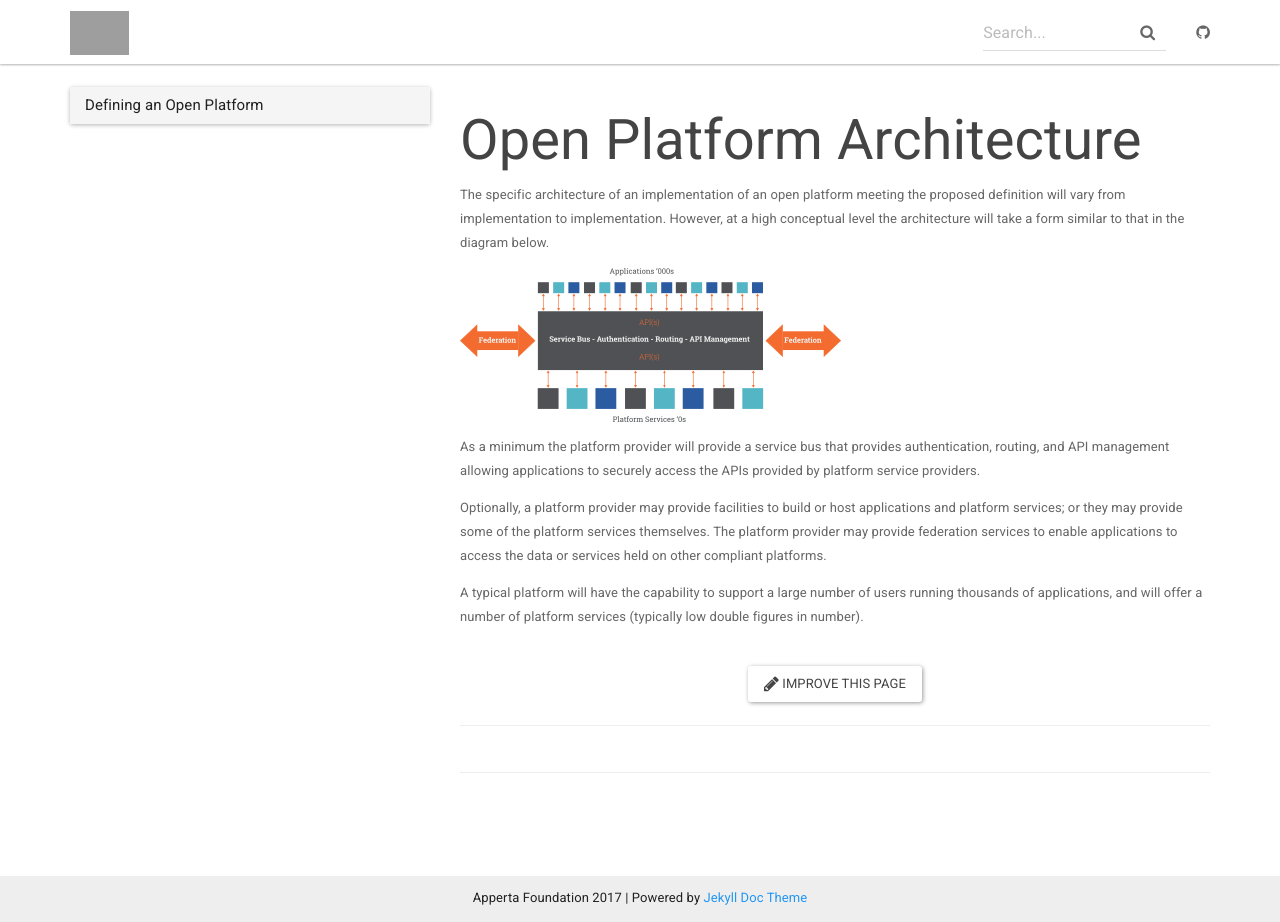
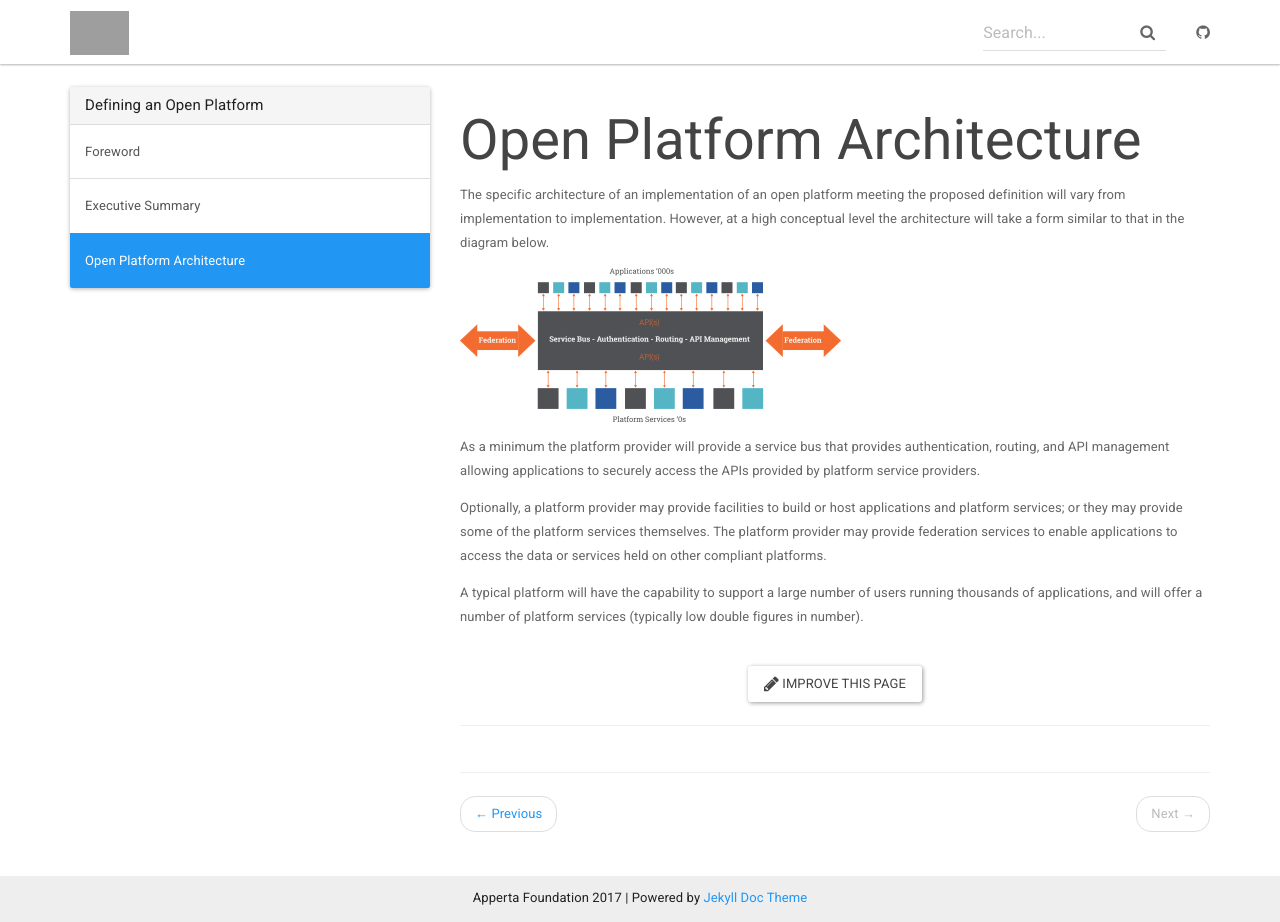
Before and after one commit to nhsland/apperta-open-platform, a Jekyll site: the page built from docs/_docs/open-platform-architecture.md, in a window 1280 px wide and 922 px high. Built offline with Jekyll 4.4.1, drawn with Linux system fonts in a browser that asks for light colours; nearby versions of some CDN libraries; comment, search, counter and statistics services are not loaded; grey boxes are pictures that could not be loaded.

Commit message:
Added open-platform-architecture

```diff
--- a/docs/_data/docs.yml
+++ b/docs/_data/docs.yml
@@ -2,3 +2,4 @@
   docs:
   - home
   - executive-summary
+  - open-platform-architecture
```
